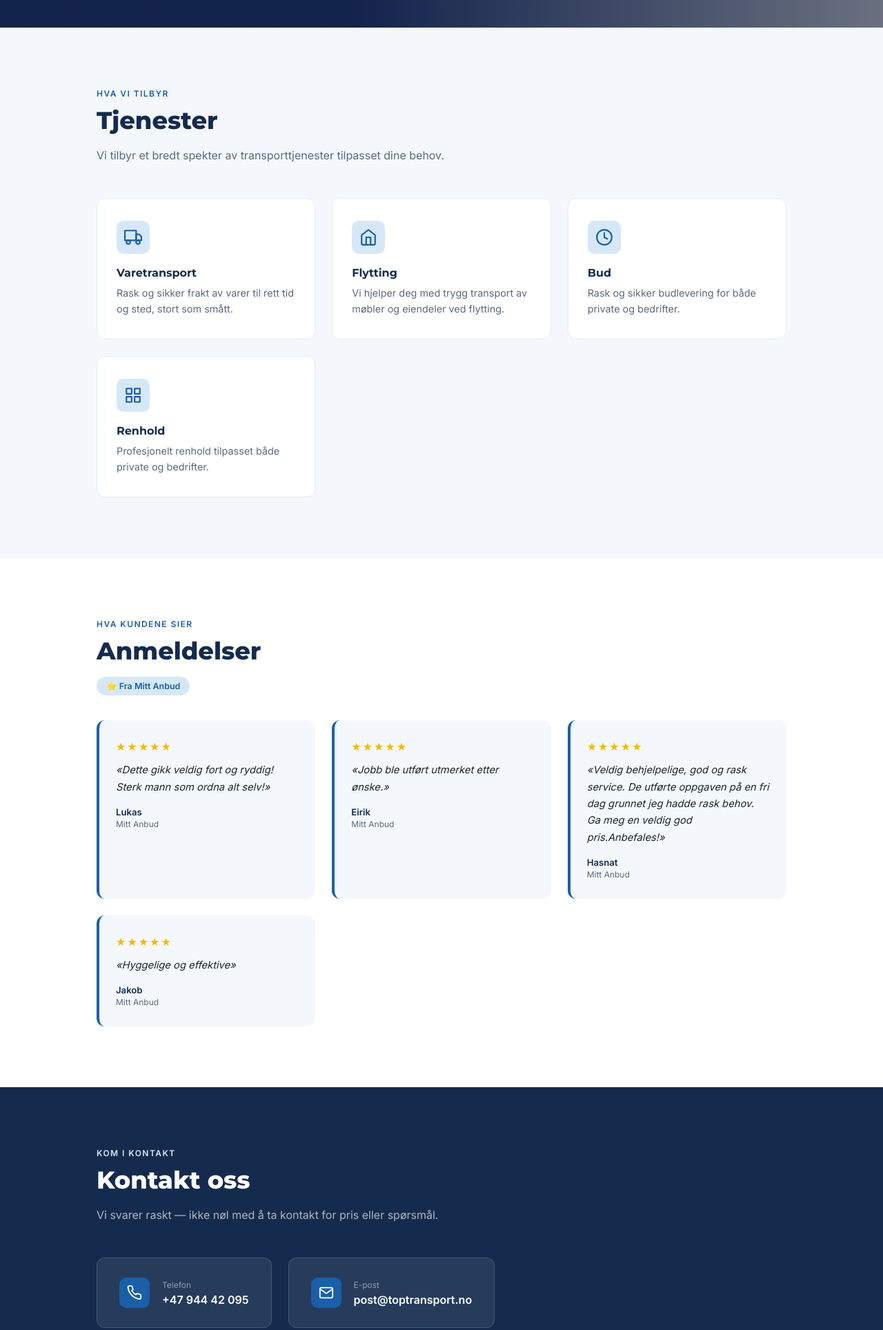
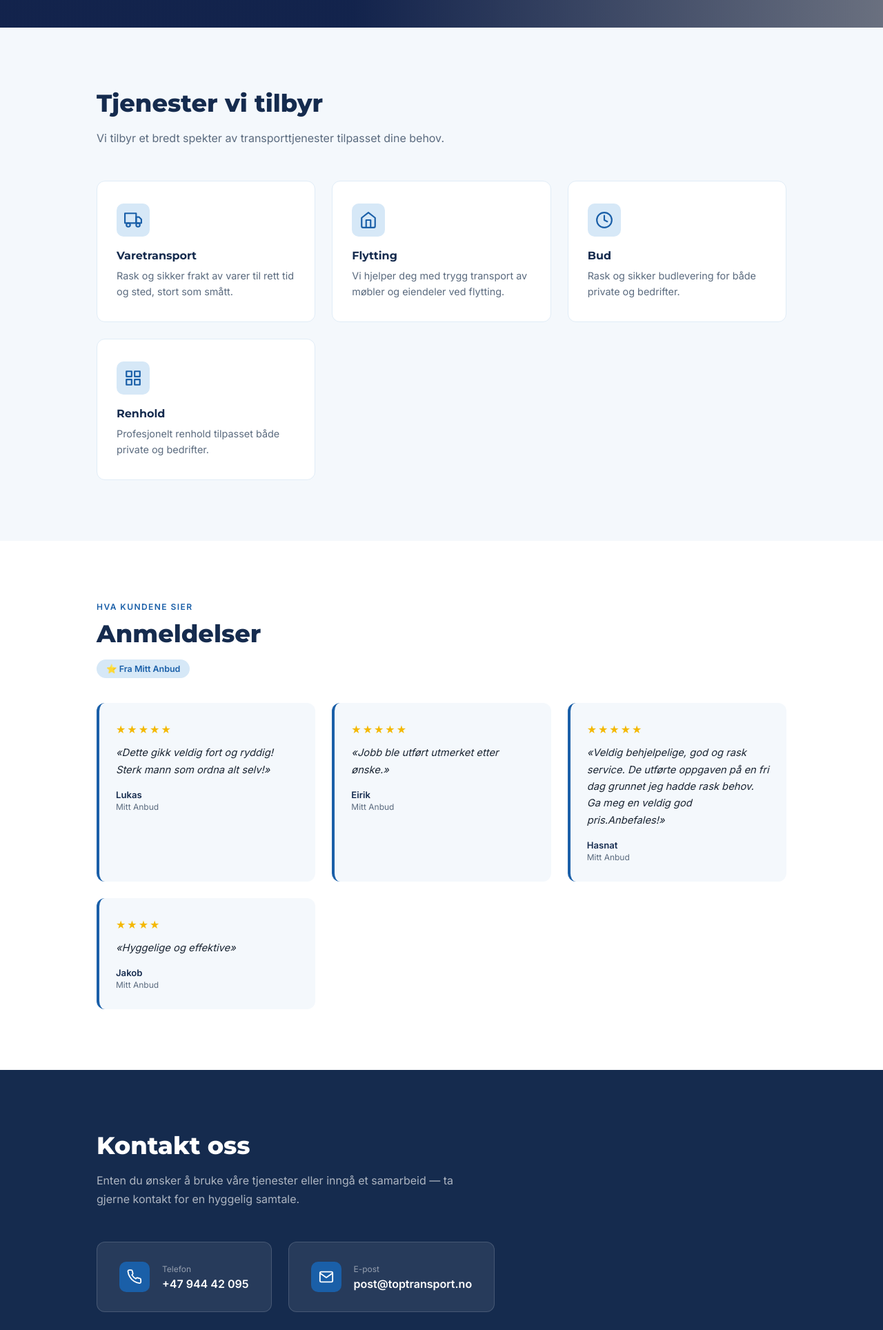
Before and after one commit to SadikTopalaj/toptransport, a plain HTML site: page index.html in a window 1280 px wide. Shown: the part 760-2688 px from the top of the page at 69% size. Drawn offline with Linux system fonts and the light colour scheme; grey boxes are pictures that could not be loaded.

Commit message:
endringer

```diff
--- a/index.html
+++ b/index.html
@@ -192,11 +192,11 @@
       <img src="ansatt.png" alt="TopTransport i arbeid">
     </div>
     <div class="hero-content">
-      <h1>Profesjonell transport du kan stole på</h1>
+      <h1>Norges mest pålitlige transportpartner</h1>
       <ul class="hero-points">
         <li>
           <span class="check-icon"><svg viewBox="0 0 24 24"><polyline points="20 6 9 17 4 12"/></svg></span>
-          Punktlig og pålitelig levering
+          Profesjonell levering
         </li>
         <li>
           <span class="check-icon"><svg viewBox="0 0 24 24"><polyline points="20 6 9 17 4 12"/></svg></span>
@@ -221,8 +221,7 @@
   <!-- SERVICES -->
   <section id="tjenester">
     <div class="section-inner">
-      <div class="section-eyebrow">Hva vi tilbyr</div>
-      <h2 class="section-title">Tjenester</h2>
+      <h2 class="section-title">Tjenester vi tilbyr</h2>
       <p class="section-sub">Vi tilbyr et bredt spekter av transporttjenester tilpasset dine behov.</p>
       <div class="services-grid">
         <div class="service-card">
@@ -283,7 +282,7 @@
           <div class="review-source">Mitt Anbud</div>
         </div>
         <div class="review-card">
-          <div class="stars">★★★★★</div>
+          <div class="stars">★★★★</div>
           <p class="review-text">«Hyggelige og effektive»</p>
           <div class="review-author">Jakob</div>
           <div class="review-source">Mitt Anbud</div>
@@ -294,9 +293,8 @@
   <!-- CONTACT -->
   <section id="kontakt">
     <div class="section-inner">
-      <div class="section-eyebrow">Kom i kontakt</div>
       <h2 class="section-title">Kontakt oss</h2>
-      <p class="section-sub">Vi svarer raskt — ikke nøl med å ta kontakt for pris eller spørsmål.</p>
+      <p class="section-sub">Enten du ønsker å bruke våre tjenester eller inngå et samarbeid — ta gjerne kontakt for en hyggelig samtale.</p>
       <div class="contact-cards">
         <a href="tel:+4794442095" class="contact-card">
           <div class="contact-icon">
```
